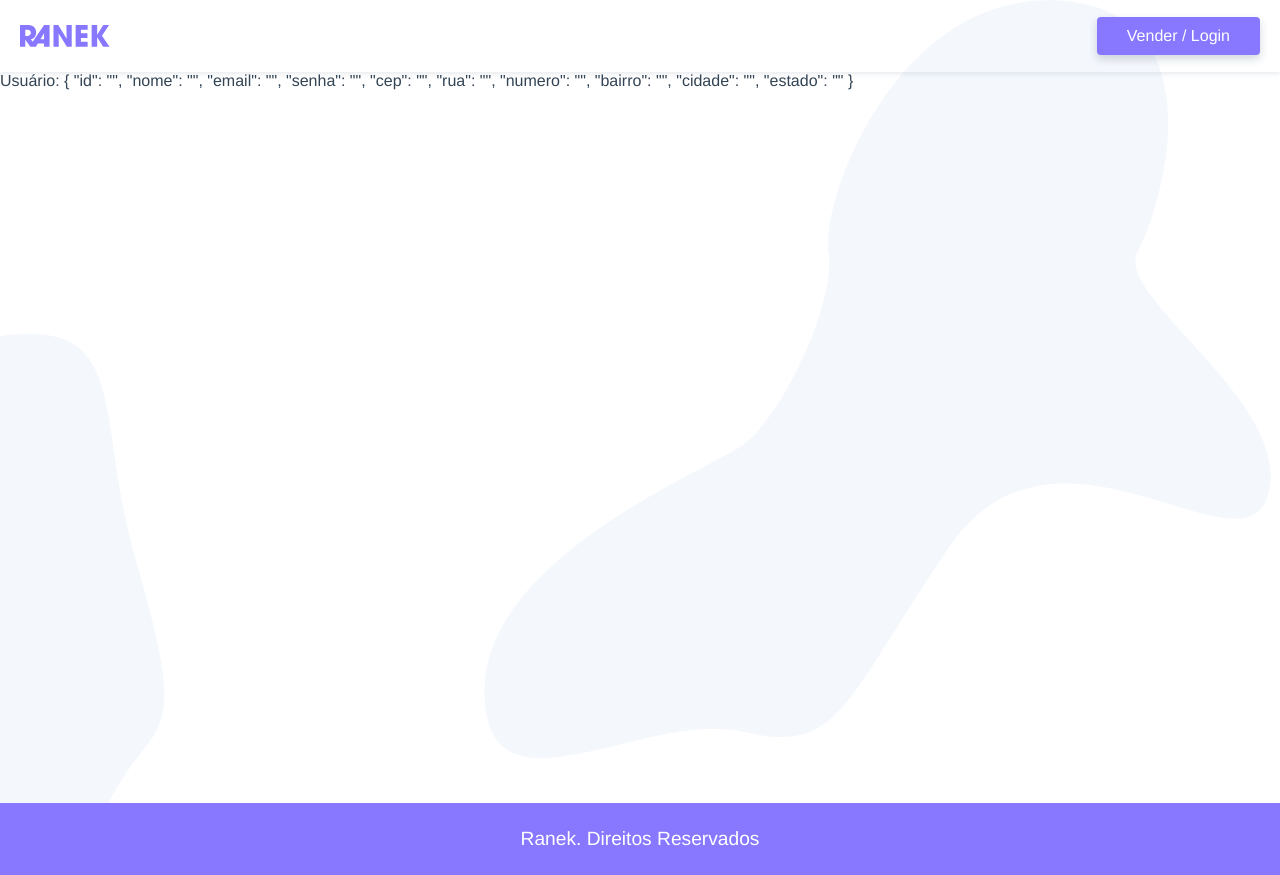
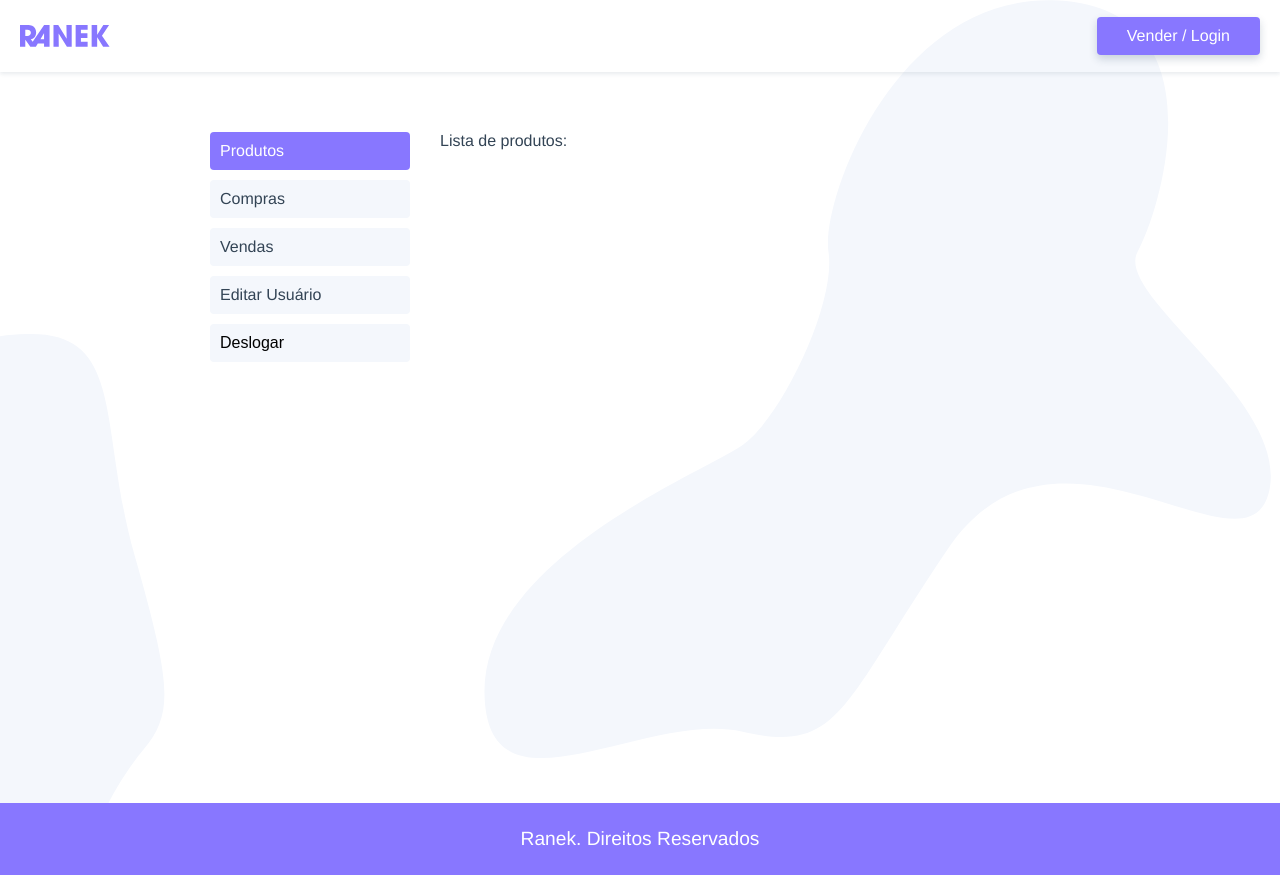
Before and after one commit to lucasaecio/ranek, a Vue app: page /user in a window 1280 px wide. Built offline with nearby package versions, Linux system fonts and the light colour scheme.

Commit message:
Criação das paginas do usuario (Products Purchase Sale Update)

```diff
--- a/src/components/CreateLogin.vue
+++ b/src/components/CreateLogin.vue
@@ -4,7 +4,7 @@
     <transition mode="out-in">
         <button v-if="!criar" class="btn" @click="criar = true"> Criar Conta</button>
         <user-form v-else>
-            <button class="btn btn-form">Criar Usuário</button>
+            <button class="btn btn-form" @click.prevent="criarUsuario">Criar Usuário</button>
         </user-form>
     </transition>
 </section>
@@ -19,6 +19,17 @@ export default {
     data () {
         return {
             criar: false
+        }
+    },
+    methods: {
+        async criarUsuario() {
+            try {
+                await this.$store.dispatch("setUsuario", this.$store.state.user);
+                await this.$store.dispatch("getUsuario", this.$store.state.user.email);
+                this.$router.push({name: 'user'})
+            } catch(error) {
+                console.log(error)
+            }
         }
     }
 }
--- a/src/components/ProductsPagination.vue
+++ b/src/components/ProductsPagination.vue
@@ -55,7 +55,7 @@ export default {
 };
 </script>
 
-<style>
+<style scoped>
 ul {
   grid-column: 1 / -1;
 }
--- a/src/router/index.js
+++ b/src/router/index.js
@@ -3,6 +3,10 @@ import Home from '../views/Home.vue'
 import Produto from '../views/Product.vue'
 import Login from '../views/Login.vue'
 import User from '../views/profile/User.vue'
+import UserProducts from '../views/profile/UserProducts.vue'
+import UserUpdate from '../views/profile/UserUpdate.vue'
+import UserPurchase from '../views/profile/UserPurchase.vue'
+import UserSale from '../views/profile/UserSale.vue'
 
 const routes = [
   {
@@ -21,8 +25,29 @@ const routes = [
     component: Login
   }, {
     path: '/user',
-    name: 'user',
-    component: User
+    component: User,
+    children: [
+      {
+        path: "",
+        name: 'user',
+        component:UserProducts
+      },
+      {
+        path: "editar",
+        name: 'user-update',
+        component:UserUpdate
+      },
+      {
+        path: "compras",
+        name: 'user-purchase',
+        component:UserPurchase
+      },
+      {
+        path: "vendas",
+        name: 'user-sale',
+        component:UserSale
+      },
+    ]
   },
 ]
 
--- a/src/store/index.js
+++ b/src/store/index.js
@@ -27,11 +27,30 @@ export default createStore({
     }
   },
   actions: {
-    getUsuario(context, payload) {
-      api.get(`/usuario/${payload}`).then(response => {
-        context.commit("UPDATE_USUARIO",  response.data)
-        context.commit("UPDATE_LOGIN", true)
+    getUsuario({commit}, payload) {
+      return api.get(`/usuario/${payload}`).then(response => {
+        commit("UPDATE_USUARIO",  response.data)
+        commit("UPDATE_LOGIN", true)
       })
+    },
+    setUsuario({commit}, payload) {
+      commit("UPDATE_USUARIO", {id: payload.email})
+      return api.post(`/usuario/`, payload)
+    },
+    logoutUser({commit}) {
+      commit("UPDATE_USUARIO", {
+        id: '',
+        nome: '',
+        email: '',
+        senha: '',
+        cep: '',
+        rua: '',
+        numero: '',
+        bairro: '',
+        cidade: '',
+        estado: ''
+      })
+      commit("UPDATE_LOGIN", false)
     }
   },
   modules: {
--- a/src/views/profile/User.vue
+++ b/src/views/profile/User.vue
@@ -1,13 +1,85 @@
 <template>
-    Usuário: {{$store.state.user}}
+<section class="usuario">
+    <nav class="sidenav">
+        <ul>
+            <li>
+                <router-link :to="{name: 'user'}">Produtos</router-link>
+            </li>
+            <li>
+                <router-link :to="{name: 'user-purchase'}">Compras</router-link>
+            </li>
+            <li>
+                <router-link :to="{name: 'user-sale'}">Vendas</router-link>
+            </li>
+            <li>
+                <router-link :to="{name: 'user-update'}">Editar Usuário</router-link>
+            </li>
+            <li>
+                <button @click="logout">Deslogar</button>
+            </li>
+        </ul>
+    </nav>
+    <transition mode="out-in">
+        <router-view>
+
+        </router-view>
+    </transition>
+
+</section>
 </template>
 
 <script>
 export default {
-    name: 'User'
+    name: 'User',
+    methods: {
+        logout () {
+            this.$store.dispatch("logoutUser");
+            this.$router.push({name: 'login'})
+        }
+    }
 }
 </script>
 
-<style>
+<style scoped>
+.usuario {
+    display: grid;
+    grid-template-columns: minmax(140px, 200px) 1fr;
+    max-width: 900px;
+    margin: 40px auto;
+    grid-gap: 30px;
+    padding: 20px;
+}
 
+@media screen and (max-width: 500px) {
+    .usuario {
+        grid-template-columns: 1fr;
+        margin: 0 auto;
+    }
+}
+
+.sidenav a,
+.sidenav button  {
+    padding: 10px;
+    display: block;
+    background: #f4f7fc;
+    margin-bottom: 10px;
+    border-radius: 4px;
+}
+
+.sidenav a.router-link-exact-active,
+.sidenav a:hover,
+.sidenav button:hover {
+    background: #87f;
+    color: #fff;
+}
+
+.sidenav button {
+    border: none;
+    width: 100%;
+    font-size: 1rem;
+    text-align: left;
+    font-family: "Avenir",Arial, Helvetica, sans-serif;
+    cursor: pointer;
+
+}
 </style>
--- /dev/null
+++ b/src/views/profile/UserProducts.vue
@@ -0,0 +1,13 @@
+<template>
+  <p>Lista de produtos:</p>
+</template>
+
+<script>
+export default {
+    name: "userproducts"
+}
+</script>
+
+<style>
+
+</style>
--- /dev/null
+++ b/src/views/profile/UserPurchase.vue
@@ -0,0 +1,15 @@
+<template>
+  <p>Compras do usuario
+
+  </p>
+</template>
+
+<script>
+export default {
+
+}
+</script>
+
+<style>
+
+</style>
--- /dev/null
+++ b/src/views/profile/UserSale.vue
@@ -0,0 +1,13 @@
+<template>
+  <p>Venda do usuario</p>
+</template>
+
+<script>
+export default {
+
+}
+</script>
+
+<style>
+
+</style>
--- /dev/null
+++ b/src/views/profile/UserUpdate.vue
@@ -0,0 +1,13 @@
+<template>
+  <p>Atualizar usuario</p>
+</template>
+
+<script>
+export default {
+    name: 'UserUpdate'
+}
+</script>
+
+<style>
+
+</style>
```
Also changed, not shown: ranek-api/ranek.json (+12 -0 lines).
